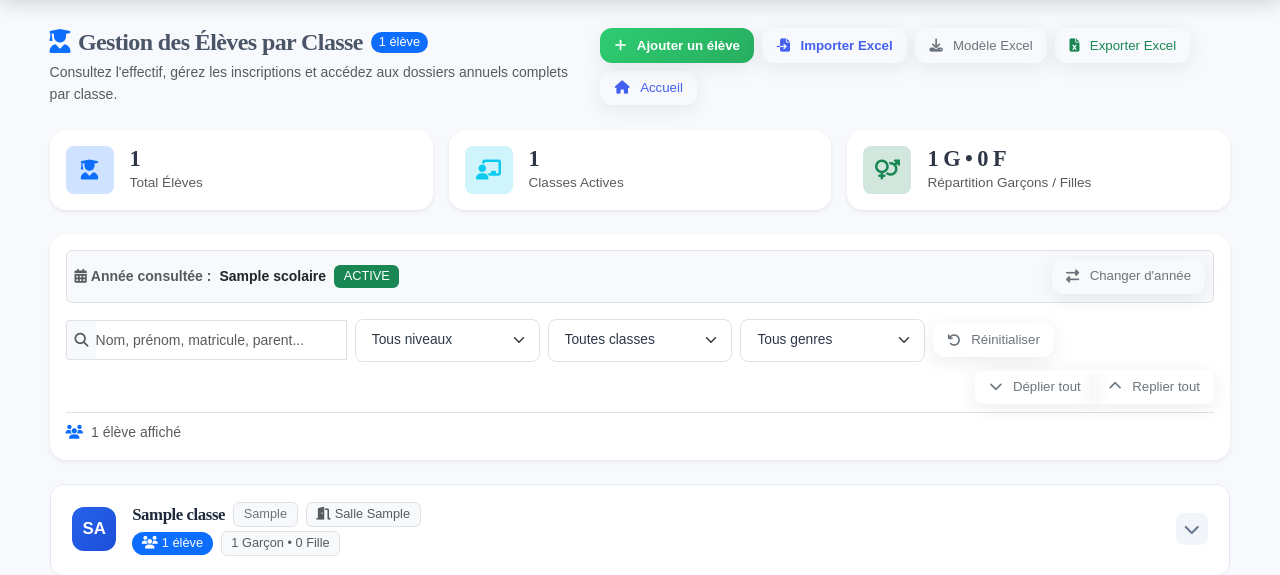
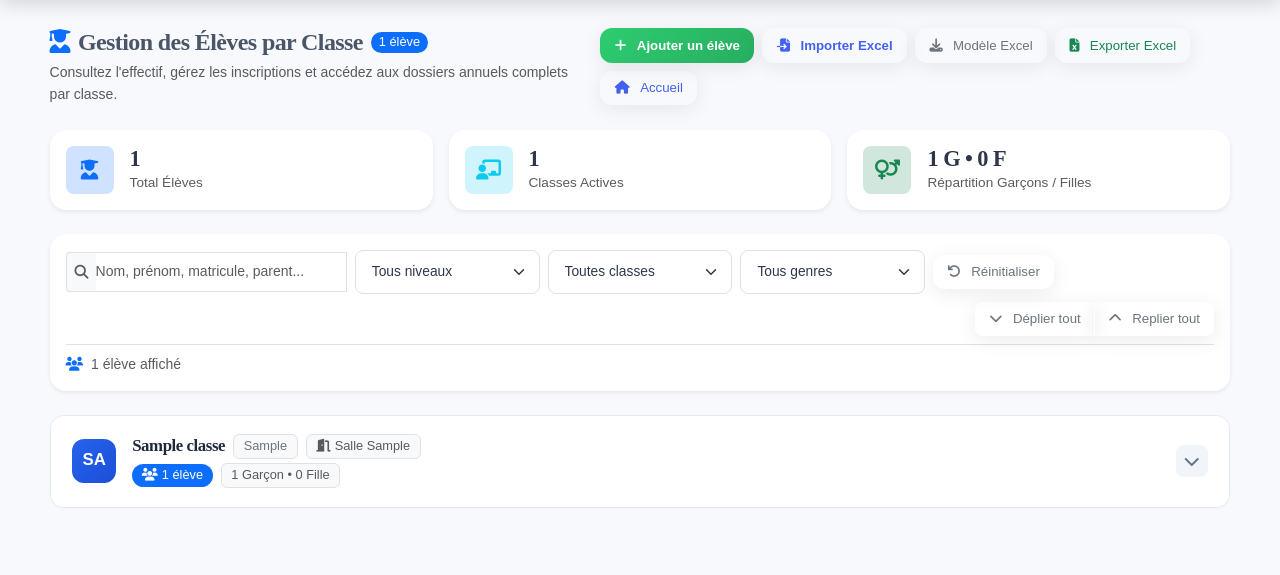
Before and after one commit to moctargoumarattama/EDUMANAGE, a Flask app: page /eleves in a window 1280 px wide; the page is wider, and only the part inside the window is pictured. Shown: the part 69-644 px from the top of that part. Run offline with Flask 3, Linux system fonts and the light colour scheme; a user stored in the database is signed in; tables that the repository leaves empty hold one stand-in row (values such as "Sample post"); grey boxes marked "Sample" are stand-in pictures; some libraries are stand-ins or nearby versions.

Commit message:
ui: simplify school year indicators

```diff
--- a/app/templates/eleves.html
+++ b/app/templates/eleves.html
@@ -99,24 +99,6 @@
     <!-- Barre d'outils et de recherche réactive -->
     <div class="card border-0 shadow-sm mb-4">
         <div class="card-body p-3">
-            <div class="d-flex align-items-center justify-content-between p-2 mb-3 bg-light rounded border">
-                <div class="d-flex align-items-center gap-2">
-                    <span class="text-muted small fw-semibold"><i class="fas fa-calendar-alt me-1"></i>Année consultée :</span>
-                    <span class="fw-bold small">{{ annee_consultee.nom if annee_consultee else 'Aucune année' }}</span>
-                    {% if annee_consultee %}
-                        {% if annee_consultee.statut == 'active' %}
-                        <span class="badge bg-success small">ACTIVE</span>
-                        {% elif annee_consultee.statut == 'planifiee' %}
-                        <span class="badge bg-info text-dark small">PLANIFIÉE (Préparation)</span>
-                        {% elif annee_consultee.statut == 'archivee' %}
-                        <span class="badge bg-secondary small">ARCHIVÉE (Lecture seule)</span>
-                        {% endif %}
-                    {% endif %}
-                </div>
-                <a href="{{ url_for('main.gestion_annees') }}" class="btn btn-sm btn-outline-secondary">
-                    <i class="fas fa-exchange-alt me-1"></i>Changer d'année
-                </a>
-            </div>
             <div class="row g-2 align-items-center">
                 <!-- Champ de recherche live -->
                 <div class="col-12 col-md-4 col-lg-3">
```
Also changed, not shown: app/templates/absences.html (+0 -17 lines), app/templates/notes.html (+0 -18 lines).
